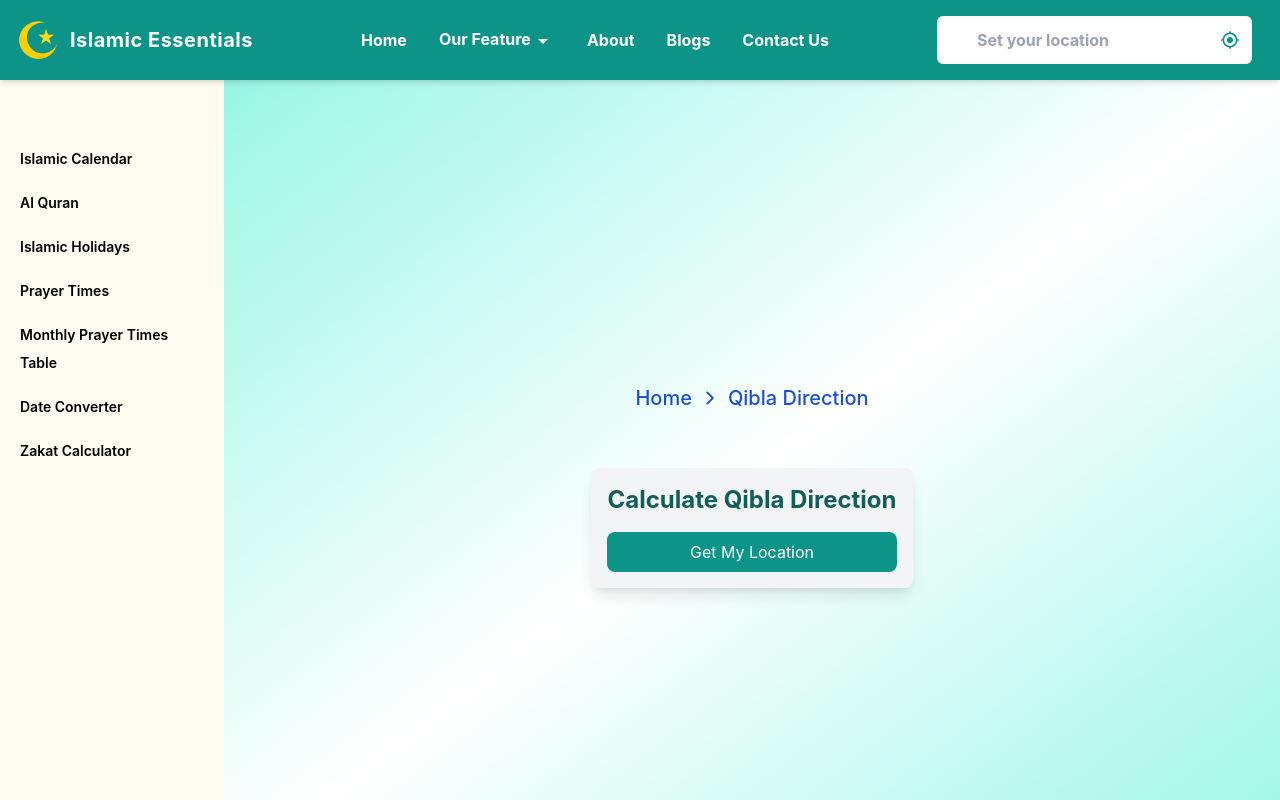
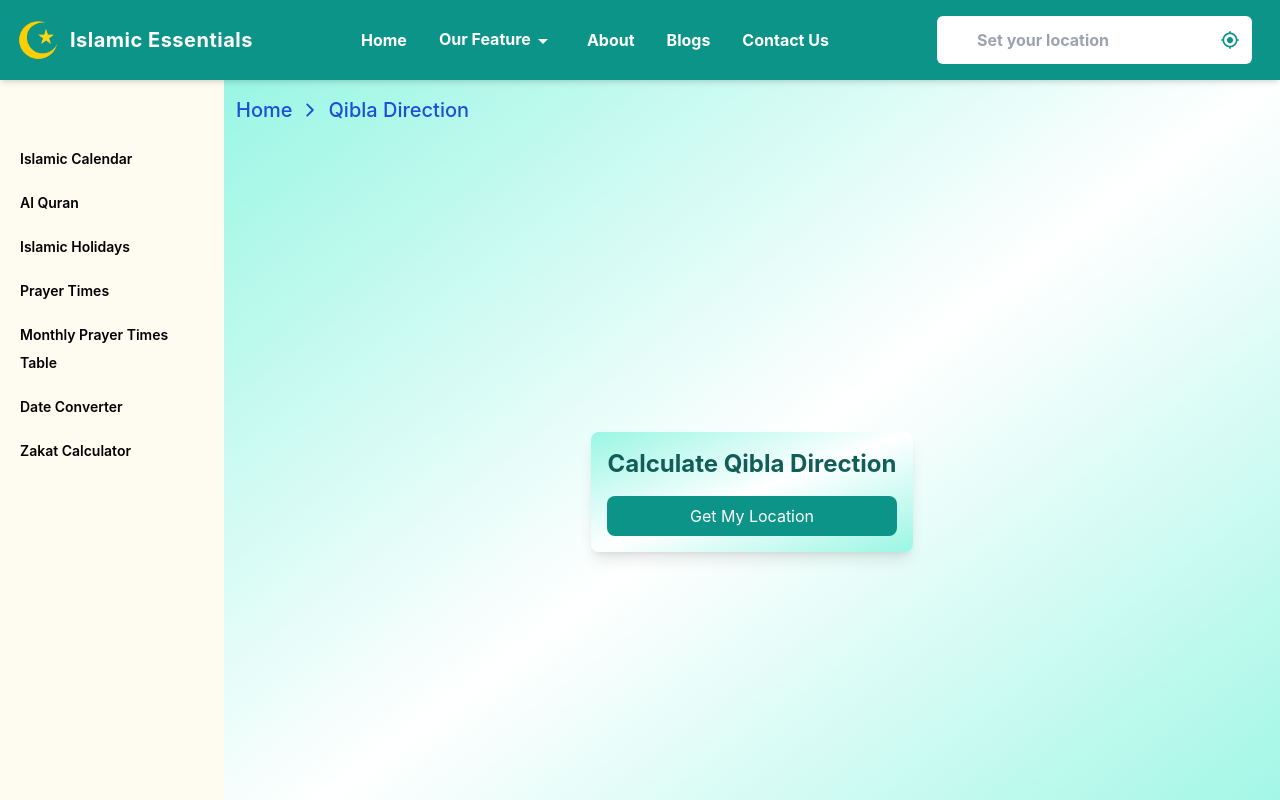
Before and after one commit to somu46/Islamic-calendar, a React (Create React App) app: page /essentials/qibla-direction in a window 1280 px wide. Shown: the top 800 px of the page. Built offline with nearby package versions, Linux system fonts and the light colour scheme.

Commit message:
`Refactor: Update styles and breadcrumb in PrayerTime, QiblaDirection, and QiblaDir pages`

```diff
--- a/src/Components/Qibla/QiblaDirection.js
+++ b/src/Components/Qibla/QiblaDirection.js
@@ -54,7 +54,7 @@ const QiblaDirection = () => {
   };
 
   return (
-    <div className="p-4 bg-gray-100 rounded-lg shadow-lg max-w-4xl mx-auto">
+    <div className="p-4 bg-gradient-to-br from-teal-200 via-white to-teal-200  rounded-lg shadow-lg max-w-4xl mx-auto">
       <h2 className="text-2xl font-bold text-center text-teal-800 mb-4">
         Calculate Qibla Direction
       </h2>
--- a/src/Pages/PrayerTime/PrayerTime.js
+++ b/src/Pages/PrayerTime/PrayerTime.js
@@ -107,8 +107,10 @@ const PrayerTimes = () => {
   // Render Component
   return (
     <>
-
-      <div className="max-w-lg mx-auto  shadow-lg rounded-lg px-6  border border-gray-200"
+       <div className="bg-white rounded-lg opacity-75 px-4 mb-2 ">
+      <Breadcrumb pageName="Prayer Times" />
+      </div>
+      <div className="max-w-lg mx-auto -mt-6 shadow-lg rounded-lg px-6   border border-gray-200"
       style={{
         backgroundImage: `url(${fullbg})`,
         backgroundSize: "cover",
@@ -116,15 +118,13 @@ const PrayerTimes = () => {
         backgroundColor: "#FEFBF1",
       }}
       >
-      <div className="bg-white rounded-lg opacity-75 px-4 mb-2 mt-24">
-      <Breadcrumb pageName="Prayer Times" />
-      </div>
+
         {/* Header */}
-        <div className="flex justify-between items-center mb-4 bg-white rounded-lg opacity-80 px-3 ">
-          <h2 className="text-lg font-semibold text-black">
+        <div className="flex justify-between items-center mb-4  bg-white rounded-lg opacity-80 px-3 ">
+          <h2 className="text-lg font-semibold text-blue-600">
             Prayer Times in {meta?.timezone || "Unknown Location"}
           </h2>
-          <div className="text-sm text-black font-bold text-right">
+          <div className="text-sm text-blue-600 font-bold text-right">
             <p>{gregorianDate}</p>
             <p>{hijriDate}</p>
           </div>
--- a/src/Pages/QiblaDir/QiblaDir.js
+++ b/src/Pages/QiblaDir/QiblaDir.js
@@ -4,12 +4,15 @@ import Breadcrumb from '../../Components/Breadcrumb/Breadcrumb';
 
 const QiblaDir = () => {
   return (
-    <div className="flex flex-col items-center justify-center min-h-screen min-w-screen bg-gradient-to-br from-teal-200 via-white to-teal-200 p-4">
-      <Breadcrumb pageName="Qibla Direction" />
+    <>
+
+    <div className="relative flex flex-col items-center justify-center min-h-screen min-w-screen bg-gradient-to-br from-teal-200 via-white to-teal-200 p-4">
+    <div className='absolute top-0 left-0' ><Breadcrumb pageName="Qibla Direction" /></div>
       <div className="mt-8">
         <Qibla />
       </div>
     </div>
+    </>
   );
 };
 
```
